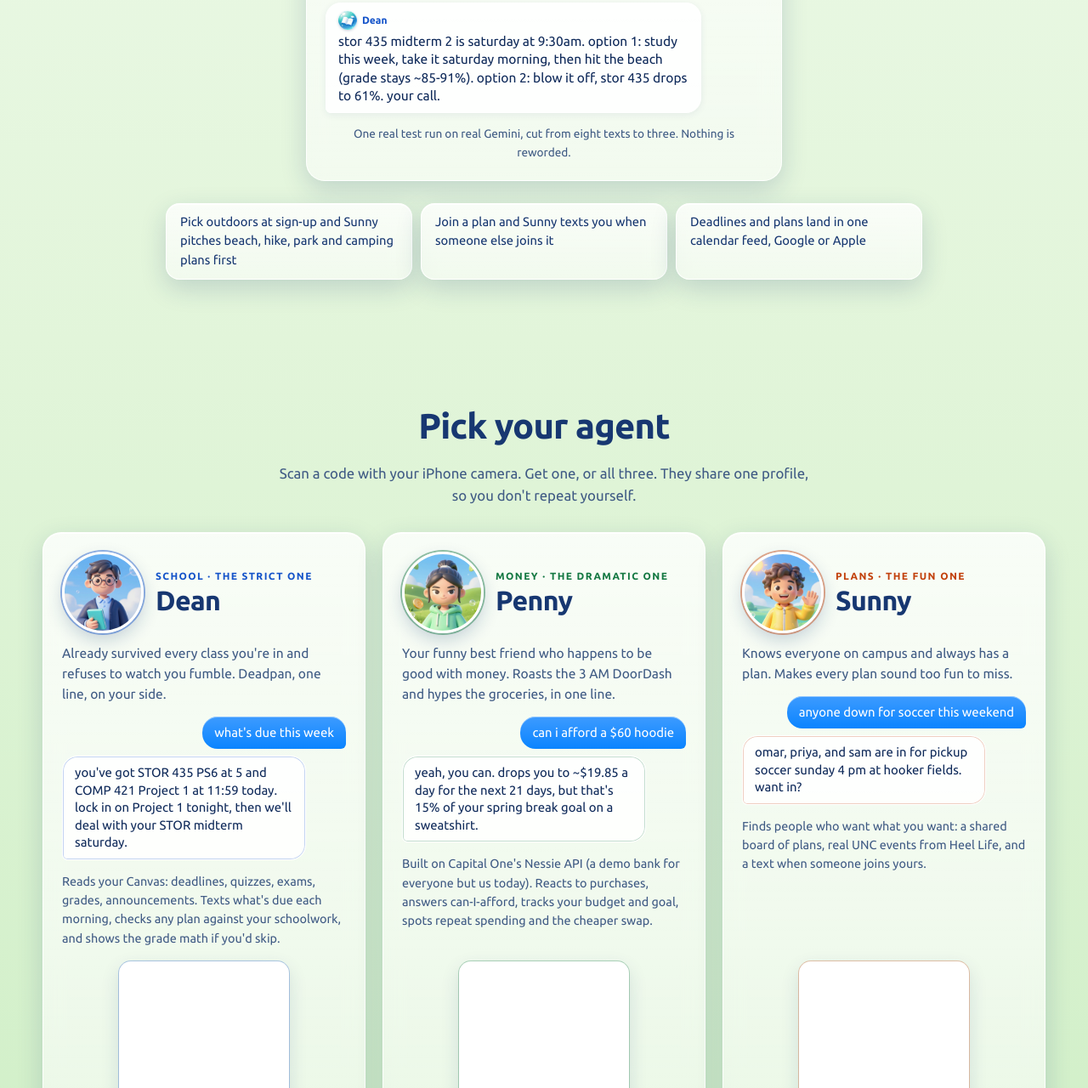
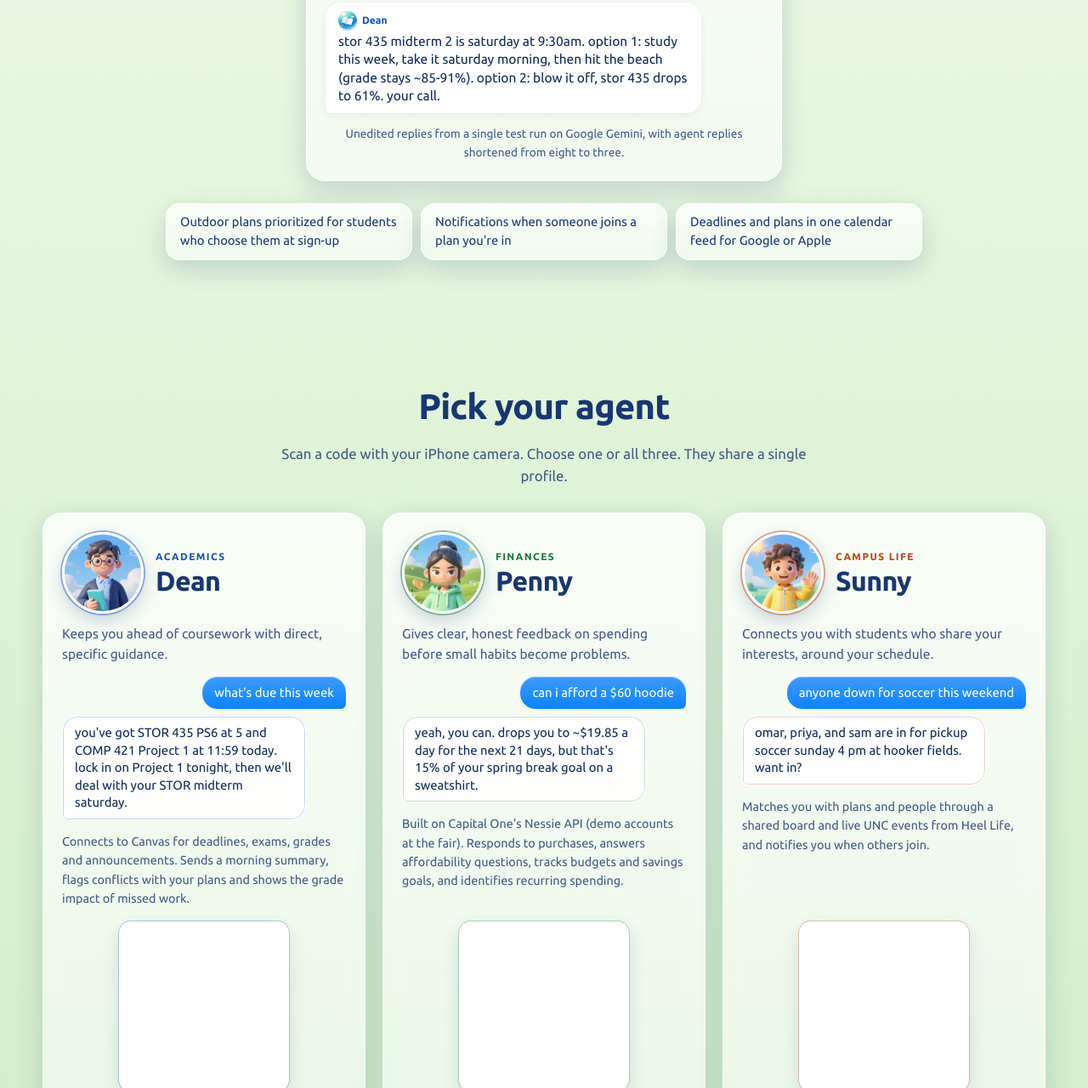
Before and after one commit to kerryshi/suitemates, a website: page web/index.html in a window 1280 px wide. Shown: the part 1520-2800 px from the top of the page at 85% size. Drawn offline with Linux system fonts and the light colour scheme; no server answers; files whose address does not match are found by name.

Commit message:
[web] professional copy pass on the landing

```diff
--- a/web/index.html
+++ b/web/index.html
@@ -175,10 +175,10 @@
 
   <div class="hero-inner">
     <div>
-      <span class="eyebrow glass">Suitemates · HackNC 2026 · for UNC students</span>
-      <h1>Three agents in your texts.</h1>
-      <p class="lead glass">Dean handles class, Penny handles money, Sunny gets you out of your room. Each one texts you on iMessage like a friend would, and they bring each other in when a plan needs it.</p>
-      <div class="cta"><a class="btn gloss" href="#agents">Pick your agent</a><a class="btn glass" href="#outside">See them team up</a></div>
+      <span class="eyebrow glass">Suitemates · Built at HackNC 2026 for UNC students</span>
+      <h1>Your semester, coordinated over iMessage.</h1>
+      <p class="lead glass">Three AI agents for coursework, spending and campus life. Each works over text, shares context with the others, and brings the right one in when a decision touches more than one area.</p>
+      <div class="cta"><a class="btn gloss" href="#agents">Pick your agent</a><a class="btn glass" href="#outside">See how it works</a></div>
     </div>
     <div class="trio">
       <a class="ring dean" href="/join/academic"><span class="pic"><img src="/avatars/dean.png" alt="Dean"></span><span class="tag glass"><span class="orb"><img src="/avatars/dean-icon.png" alt=""></span>Dean <small>school</small></span></a>
@@ -189,8 +189,8 @@
 </section>
 
 <section class="band" id="outside">
-  <h2>Tech that gets you outside.</h2>
-  <p class="sub">Sunny's board is plans that get you out of your room: the beach, pickup soccer, a boba run. Join one, say yes when Sunny offers, and Penny prices it while Dean checks your week.</p>
+  <h2>Technology that gets you outside.</h2>
+  <p class="sub">Sunny surfaces in-person plans, from beach trips to pickup games and campus events. When you commit to one, Penny checks the cost against your budget and Dean checks it against your deadlines.</p>
   <div class="story glass">
     <div class="chat">
       <div class="thread sunny">Sunny</div>
@@ -202,50 +202,50 @@
       <div class="thread dean">Dean texts you</div>
       <div class="msg them dean"><div class="from"><span class="orb"><img src="/avatars/dean-icon.png" alt=""></span>Dean</div>stor 435 midterm 2 is saturday at 9:30am. option 1: study this week, take it saturday morning, then hit the beach (grade stays ~85-91%). option 2: blow it off, stor 435 drops to 61%. your call.</div>
     </div>
-    <p class="caption">One real test run on real Gemini, cut from eight texts to three. Nothing is reworded.</p>
+    <p class="caption">Unedited replies from a single test run on Google Gemini, with agent replies shortened from eight to three.</p>
   </div>
   <div class="chips">
-    <span class="chip glass">Pick outdoors at sign-up and Sunny pitches beach, hike, park and camping plans first</span>
-    <span class="chip glass">Join a plan and Sunny texts you when someone else joins it</span>
-    <span class="chip glass">Deadlines and plans land in one calendar feed, Google or Apple</span>
+    <span class="chip glass">Outdoor plans prioritized for students who choose them at sign-up</span>
+    <span class="chip glass">Notifications when someone joins a plan you're in</span>
+    <span class="chip glass">Deadlines and plans in one calendar feed for Google or Apple</span>
   </div>
 </section>
 
 <section class="band" id="agents">
   <h2>Pick your agent</h2>
-  <p class="sub"><span class="scan-only">Scan a code with your iPhone camera.</span><span class="tap-only">Tap one.</span> Get one, or all three. They share one profile, so you don't repeat yourself.</p>
+  <p class="sub"><span class="scan-only">Scan a code with your iPhone camera.</span><span class="tap-only">Tap one.</span> Choose one or all three. They share a single profile.</p>
   <div class="agents">
 
     <section class="agent dean glass" data-agent="academic">
-      <div class="head"><img src="/avatars/dean.png" alt="Dean"><div><div class="role">school · the strict one</div><h3>Dean</h3></div></div>
-      <p class="vibe">Already survived every class you're in and refuses to watch you fumble. Deadpan, one line, on your side.</p>
+      <div class="head"><img src="/avatars/dean.png" alt="Dean"><div><div class="role">Academics</div><h3>Dean</h3></div></div>
+      <p class="vibe">Keeps you ahead of coursework with direct, specific guidance.</p>
       <div class="chat">
         <div class="msg me">what's due this week</div>
         <div class="msg them">you've got STOR 435 PS6 at 5 and COMP 421 Project 1 at 11:59 today. lock in on Project 1 tonight, then we'll deal with your STOR midterm saturday.</div>
       </div>
-      <p class="does">Reads your Canvas: deadlines, quizzes, exams, grades, announcements. Texts what's due each morning, checks any plan against your schoolwork, and shows the grade math if you'd skip.</p>
+      <p class="does">Connects to Canvas for deadlines, exams, grades and announcements. Sends a morning summary, flags conflicts with your plans and shows the grade impact of missed work.</p>
       <div class="qr"><div class="code" data-qr></div><p class="scan">Scan to text Dean</p><a class="get" href="/join/academic">Get Dean</a></div>
     </section>
 
     <section class="agent penny glass" data-agent="financial">
-      <div class="head"><img src="/avatars/penny.png" alt="Penny"><div><div class="role">money · the dramatic one</div><h3>Penny</h3></div></div>
-      <p class="vibe">Your funny best friend who happens to be good with money. Roasts the 3 AM DoorDash and hypes the groceries, in one line.</p>
+      <div class="head"><img src="/avatars/penny.png" alt="Penny"><div><div class="role">Finances</div><h3>Penny</h3></div></div>
+      <p class="vibe">Gives clear, honest feedback on spending before small habits become problems.</p>
       <div class="chat">
         <div class="msg me">can i afford a $60 hoodie</div>
         <div class="msg them penny">yeah, you can. drops you to ~$19.85 a day for the next 21 days, but that's 15% of your spring break goal on a sweatshirt.</div>
       </div>
-      <p class="does">Built on Capital One's Nessie API (a demo bank for everyone but us today). Reacts to purchases, answers can-I-afford, tracks your budget and goal, spots repeat spending and the cheaper swap.</p>
+      <p class="does">Built on Capital One's Nessie API (demo accounts at the fair). Responds to purchases, answers affordability questions, tracks budgets and savings goals, and identifies recurring spending.</p>
       <div class="qr"><div class="code" data-qr></div><p class="scan">Scan to text Penny</p><a class="get" href="/join/financial">Get Penny</a></div>
     </section>
 
     <section class="agent sunny glass" data-agent="social">
-      <div class="head"><img src="/avatars/sunny.png" alt="Sunny"><div><div class="role">plans · the fun one</div><h3>Sunny</h3></div></div>
-      <p class="vibe">Knows everyone on campus and always has a plan. Makes every plan sound too fun to miss.</p>
+      <div class="head"><img src="/avatars/sunny.png" alt="Sunny"><div><div class="role">Campus life</div><h3>Sunny</h3></div></div>
+      <p class="vibe">Connects you with students who share your interests, around your schedule.</p>
       <div class="chat">
         <div class="msg me">anyone down for soccer this weekend</div>
         <div class="msg them sunny">omar, priya, and sam are in for pickup soccer sunday 4 pm at hooker fields. want in?</div>
       </div>
-      <p class="does">Finds people who want what you want: a shared board of plans, real UNC events from Heel Life, and a text when someone joins yours.</p>
+      <p class="does">Matches you with plans and people through a shared board and live UNC events from Heel Life, and notifies you when others join.</p>
       <div class="qr"><div class="code" data-qr></div><p class="scan">Scan to text Sunny</p><a class="get" href="/join/social">Get Sunny</a></div>
     </section>
 
@@ -254,8 +254,8 @@
 </section>
 
 <footer>
-  <b>Suitemates</b> · HackNC 2026 · Dean, Penny and Sunny only text. Penny never moves money; Dean only reads Canvas.<br>
-  Penny runs on a demo bank for everyone but our own Nessie account. Dean uses demo Canvas data unless you connect yours.
+  <b>Suitemates</b> · HackNC 2026 · Agents communicate by text only. Penny never moves money, and Dean has read-only Canvas access.<br>
+  Penny uses demo bank data at the fair. Dean uses demo Canvas data unless you connect your own account.
 </footer>
 
 <div class="sticky" id="sticky"><a href="#agents">Pick your agent ↓</a></div>
```
